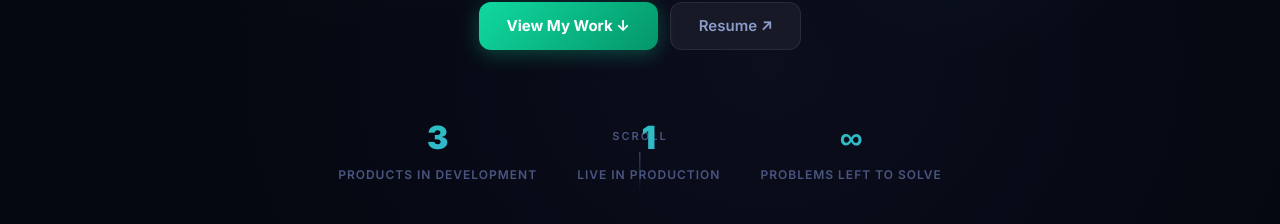
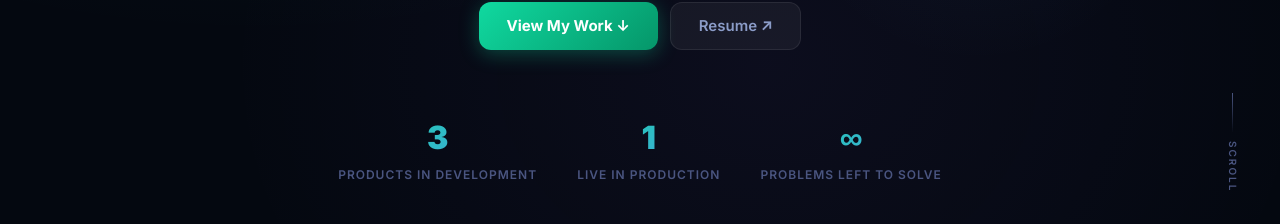
Before and after one commit to ZbienVC/portfolio, a React (Vite) app: page / in a window 1280 px wide. Shown: the part 576-800 px from the top of the page. Built offline with nearby package versions, Linux system fonts and the light colour scheme.

Commit message:
fix: move scroll indicator to right edge, vertical text - no overlap with stats

```diff
--- a/src/App.jsx
+++ b/src/App.jsx
@@ -275,9 +275,9 @@ function HeroSection() {
       </div>
 
       {/* Scroll indicator */}
-      <div style={{ position: 'absolute', bottom: 32, left: '50%', transform: 'translateX(-50%)', display: 'flex', flexDirection: 'column', alignItems: 'center', gap: 8 }}>
-        <span style={{ fontSize: 11, color: '#4a5580', letterSpacing: 2, textTransform: 'uppercase', fontWeight: 600 }}>Scroll</span>
+      <div style={{ position: 'absolute', bottom: 32, right: 40, display: 'flex', flexDirection: 'column', alignItems: 'center', gap: 8 }}>
         <div style={{ width: 1, height: 40, background: 'linear-gradient(to bottom, #4a5580, transparent)' }} />
+        <span style={{ fontSize: 10, color: '#4a5580', letterSpacing: 2, textTransform: 'uppercase', fontWeight: 600, writingMode: 'vertical-rl' }}>Scroll</span>
       </div>
     </section>
   );
```
